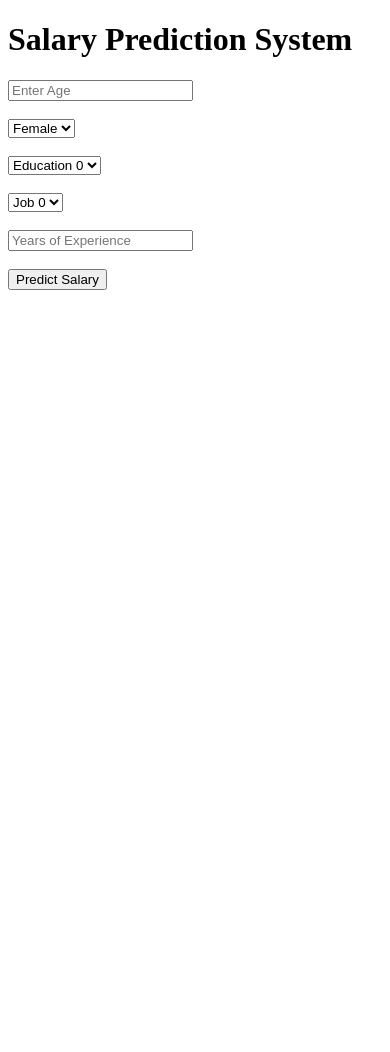
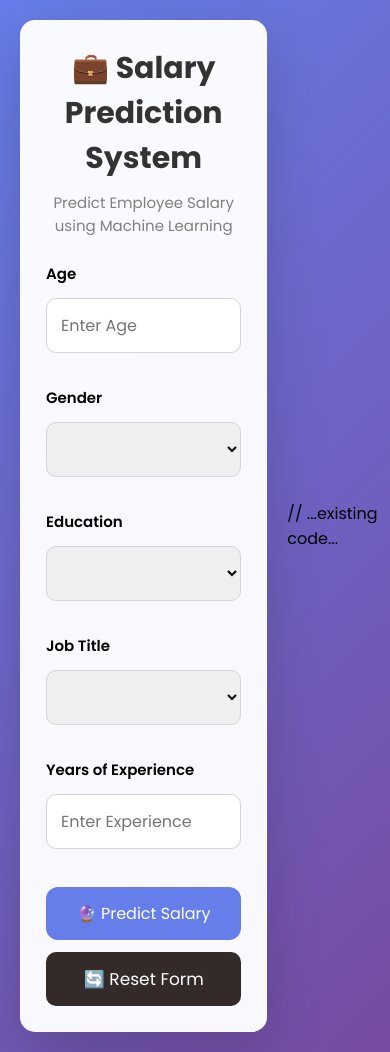
Before and after one commit to drajput2723/salary_prediction_ml, a Flask app: page / in a window 390 px wide. Before the commit the page ends 290 px from the top, so only its background shows below. Run offline with Flask 3, Linux system fonts and the light colour scheme; lists and menus that the app fills with data are empty; parts of the project's set-up code (start-up, migrations or seed data) failed here and were passed over.

Commit message:
Improved Salary Prediction Project UI with charts and responsive design

```diff
--- a/app.py
+++ b/app.py
@@ -1,32 +1,17 @@
-from flask import Flask, render_template, request
+from flask import Flask,render_template,request
 import joblib
+import pandas as pd
 
-app = Flask(__name__)
+app=Flask(__name__)
+model=joblib.load("salary_model.pkl")
+gender_encoder=joblib.load("gender_encoder.pkl")
+education_encoder=joblib.load("education_encoder.pkl")
+feature_columns=joblib.load("feature_columns.pkl")
+job_titles=joblib.load("job_titles.pkl")
 
-# Load trained model
-model = joblib.load("salary_model.pkl")
-
-# Encoded values (same as training)
-genders = {
-    0: "Female",
-    1: "Male"
-}
-
-educations = {
-    0: "Education 0",
-    1: "Education 1",
-    2: "Education 2",
-    3: "Education 3"
-}
-
-jobs = {
-    0: "Job 0",
-    1: "Job 1",
-    2: "Job 2",
-    3: "Job 3",
-    4: "Job 4"
-}
-
+genders=dict(enumerate(gender_encoder.classes_))
+educations=dict(enumerate(education_encoder.classes_))
+jobs = {i:title for i,title in enumerate(job_titles)}
 
 @app.route("/")
 def home():
@@ -34,29 +19,71 @@ def home():
         "index.html",
         genders=genders,
         educations=educations,
-        jobs=jobs
+        jobs=jobs,
+        age="",
+        experience="",
+        selected_gender=0,
+        selected_education=0,
+        selected_job=0
     )
-
-
 @app.route("/predict", methods=["POST"])
 def predict():
 
     age = float(request.form["age"])
-    gender = int(request.form["gender"])
-    education = int(request.form["education"])
-    job = int(request.form["job"])
+    gender_val = int(request.form["gender"])
+    education_val = int(request.form["education"])
+    job_val = int(request.form["job"])
     experience = float(request.form["experience"])
 
-    prediction = model.predict([[age, gender, education, job, experience]])
+    selected_job_title = job_titles[job_val]
+
+    input_data = pd.DataFrame(0, index=[0], columns=feature_columns)
+
+    input_data["Age"] = age
+    input_data["Gender"] = gender_val
+    input_data["Education Level"] = education_val
+    input_data["Years of Experience"] = experience
+
+    job_col_name = f"Job Title_{selected_job_title}"
+    if job_col_name in input_data.columns:
+        input_data[job_col_name] = 1
+
+    prediction = model.predict(input_data)
+    predicted_salary = float(prediction[0])
+
+    monthly_salary = predicted_salary
+    yearly_salary = predicted_salary * 12
+    if predicted_salary < 50000:
+        salary_level = "🟢 Low Salary"
+    elif predicted_salary < 100000:
+        salary_level = "🟡 Average Salary"
+    elif predicted_salary < 150000:
+        salary_level = "🔵 High Salary"
+    else:
+        salary_level = "👑 Excellent Salary"
+
+    r2_score_value = "80.69%"
+    mae_value = "₹16,052"
+    rmse_value = "₹22,737"
 
     return render_template(
         "index.html",
-        prediction=f"Predicted Salary : ₹ {prediction[0]:,.2f}",
+        prediction=predicted_salary,
+        monthly_salary=monthly_salary,
+        yearly_salary=yearly_salary,
+        salary_level=salary_level,
+        r2_score_value=r2_score_value,
+        mae_value=mae_value,
+        rmse_value=rmse_value,
         genders=genders,
         educations=educations,
-        jobs=jobs
+        jobs=jobs,
+        age=age,
+        experience=experience,
+        selected_gender=gender_val,
+        selected_education=education_val,
+        selected_job=job_val
     )
 
-
 if __name__ == "__main__":
-    app.run(debug=True)
+    app.run(debug=True, use_reloader=False)
--- /dev/null
+++ b/static/script.js
@@ -0,0 +1,25 @@
+document.getElementById("salaryForm").addEventListener("submit", function (event) {
+
+    let age = parseInt(document.getElementById("age").value);
+
+    let experience = parseFloat(document.getElementById("experience").value);
+
+    if (age < 18) {
+        alert("Age must be at least 18 years.");
+        event.preventDefault();
+        return;
+    }
+
+    if (experience < 0) {
+        alert("Experience cannot be negative.");
+        event.preventDefault();
+        return;
+    }
+
+    if (experience > age - 18) {
+        alert("Experience cannot be greater than your working age.");
+        event.preventDefault();
+        return;
+    }
+
+});
--- /dev/null
+++ b/static/style.css
@@ -0,0 +1,262 @@
+*{
+    margin:0;
+    padding:0;
+    box-sizing:border-box;
+    font-family:'Poppins',sans-serif;
+}
+body{
+    background:linear-gradient(135deg,#667eea,#764ba2);
+    min-height:100vh;
+    display:flex;
+    justify-content:center;
+    align-items:center;
+}
+
+.container{
+    width:100%;
+    display:flex;
+    justify-content:center;
+    align-items:center;
+    padding:20px;
+    min-height:100vh;
+}
+.card{
+    width:750px;
+    max-width:95%;
+    background:rgba(255,255,255,0.96);
+    border-radius:20px;
+    padding:40px;
+    box-shadow:0 20px 60px rgba(0,0,0,0.18);
+    border:1px solid rgba(255,255,255,0.4);
+}
+
+h1{
+    text-align:center;
+    color:#333;
+    font-size:42px;
+    margin-bottom:10px;
+
+}
+
+.subtitle{
+    text-align:center;
+    color:gray;
+    margin:10px 0 25px;
+    font-size:17px;
+}
+
+label{
+    display:block;
+    margin-top:15px;
+    margin-bottom:5px;
+    font-weight:600;
+}
+
+input,
+select{
+    width:100%;
+    padding:14px 16px;
+    margin-top:8px;
+    margin-bottom:18px;
+    border:1px solid #d1d5db;
+    border-radius:10px;
+    font-size:16px;
+    outline:none;
+    transition:0.3s ease;
+    box-sizing:border-box;
+}
+
+input:focus,
+select:focus{
+    border-color:#4f46e5;
+    box-shadow:0 0 0 4px rgba(79,70,229,0.15);
+}
+
+button{
+    width:100%;
+    padding:16px;
+    margin-top:20px;
+    background:#667eea;
+    color:white;
+    border:none;
+    border-radius:12px;
+    font-size:18px;
+    cursor:pointer;
+    transition:.3s ease;
+}
+
+button:hover{
+    background:#4d63d6;
+
+    transform:translateY(-3px);
+
+    box-shadow:0 10px 20px rgba(102,126,234,.5);
+
+
+}
+
+.result{
+    margin-top:30px;
+    padding:25px;
+    border-radius:16px;
+    background:linear-gradient(135deg,#ecfdf5,#f0fdf4);
+    border-left:6px solid #22c55e;
+    box-shadow:0 10px 25px rgba(0,0,0,0.08);
+}
+
+.result h2{
+    color:rgb(64, 69, 75);
+    text-align:center;
+}
+
+.result hr{
+
+margin:15px 0;
+
+border:none;
+
+height:1px;
+
+background:#ddd;
+
+}
+
+.result p{
+
+font-size:18px;
+
+margin-top:10px;
+
+color:#555;
+
+}
+
+.result h1{
+    color:#166534;
+    font-size:42px;
+    margin:10px 0;
+    text-align:center;
+}
+
+.result h3{
+
+color:#333;
+
+font-size:25px;
+
+}
+.reset-btn{
+    width:100%;
+    padding:14px;
+    margin-top:12px;
+    background:#342a2a;
+    color:white;
+    border:none;
+    border-radius:10px;
+    font-size:17px;
+    cursor:pointer;
+    transition:.3s ease;
+}
+
+.reset-btn:hover{
+    background:#705036;
+    transform:translateY(-3px);
+}
+button:disabled{
+    opacity:0.7;
+    cursor:not-allowed;
+}
+/* ==========================
+   Model Performance Table
+========================== */
+
+.performance-table{
+    width:100%;
+    margin-top:20px;
+    border-collapse:collapse;
+    border-radius:12px;
+    overflow:hidden;
+    box-shadow:0 5px 15px rgba(0,0,0,0.1);
+}
+
+.performance-table th{
+    background:#2563eb;
+    color:white;
+    padding:14px;
+    font-size:16px;
+}
+
+.performance-table td{
+    padding:12px;
+    text-align:center;
+    border:1px solid #e5e7eb;
+}
+
+.performance-table tr:nth-child(even){
+    background:#f8fafc;
+}
+
+.performance-table tr:hover{
+    background:#dbeafe;
+    transition:0.3s;
+}
+
+.chart-container{
+    width:100%;
+    height:350px;
+    margin-top:20px;
+}
+
+/* ==========================
+   Mobile Responsive Design
+========================== */
+
+@media (max-width: 768px){
+
+    .container{
+        padding:20px;
+    }
+
+    .card{
+        width:100%;
+        max-width:100%;
+        padding:25px;
+        border-radius:15px;
+    }
+
+    h1{
+        font-size:30px;
+        text-align:center;
+    }
+
+    .subtitle{
+        font-size:15px;
+        text-align:center;
+    }
+
+    label{
+        font-size:15px;
+    }
+
+    input,
+    select,
+    button{
+        width:100%;
+        font-size:16px;
+        padding:14px;
+    }
+
+    .result h1{
+        font-size:32px;
+    }
+
+    .performance-table{
+        display:block;
+        overflow-x:auto;
+        white-space:nowrap;
+    }
+
+    .chart-container{
+        height:280px;
+    }
+}
--- a/templates/index.html
+++ b/templates/index.html
@@ -2,83 +2,233 @@
 <html>
 
 <head>
+    <meta charset="UTF-8">
+    <meta name="viewport" content="width=device-width, initial-scale=1.0">
 
     <title>Salary Prediction System</title>
 
+    <link rel="stylesheet" href="{{ url_for('static', filename='style.css') }}">
+
+    <link rel="preconnect" href="https://fonts.googleapis.com">
+
+    <link rel="preconnect" href="https://fonts.gstatic.com" crossorigin>
+
+    <link href="https://fonts.googleapis.com/css2?family=Poppins:wght@300;400;500;600;700&display=swap" rel="stylesheet">
+
+    <script src="https://cdn.jsdelivr.net/npm/chart.js"></script>
 </head>
 
 <body>
 
-<h1>Salary Prediction System</h1>
+<div class="container">
 
-<form action="/predict" method="POST">
+    <div class="card">
+
+        <h1>💼 Salary Prediction System</h1>
+
+        <p class="subtitle">
+            Predict Employee Salary using Machine Learning
+        </p>
+
+        <form id="salaryForm" action="/predict" method="POST">
+
+
+
+            <label>Age</label>
 
             <input
     type="number"
+    id="age"
     name="age"
     placeholder="Enter Age"
+    value="{{ age }}"
     required>
 
-    <br><br>
+            <label>Gender</label>
 
             <select name="gender">
-
                 {% for key,value in genders.items() %}
-
-        <option value="{{key}}">{{value}}</option>
-
+                <option value="{{key}}" {% if key == selected_gender %}selected{% endif %}>
+    {{value}}
+</option>
                 {% endfor %}
-
             </select>
 
-    <br><br>
+            <label>Education</label>
 
             <select name="education">
-
                 {% for key,value in educations.items() %}
-
-        <option value="{{key}}">{{value}}</option>
-
+                <option value="{{key}}" {% if key == selected_education %}selected{% endif %}>
+    {{value}}
+</option>
                 {% endfor %}
-
             </select>
 
-    <br><br>
+            <label>Job Title</label>
 
             <select name="job">
-
                 {% for key,value in jobs.items() %}
-
-        <option value="{{key}}">{{value}}</option>
-
+                <option value="{{key}}" {% if key == selected_job %}selected{% endif %}>
+    {{value}}
+</option>
                 {% endfor %}
-
             </select>
 
-    <br><br>
+            <label>Years of Experience</label>
 
             <input
        type="number"
+       id="experience"
        step="0.1"
        name="experience"
-        placeholder="Years of Experience"
+       placeholder="Enter Experience"
+       value="{{ experience }}"
        required>
 
-    <br><br>
-
-    <button type="submit">
-
-        Predict Salary
-
+            <button type="submit" id="predictBtn">
+    🔮 Predict Salary
+</button>
+            <button type="reset" class="reset-btn">
+              🔄 Reset Form
             </button>
 
         </form>
 
-<h2>
+        {% if prediction %}
 
-{{ prediction }}
+<div class="result">
 
-</h2>
+    <h2>💰 Predicted Salary</h2>
+
+    <h1>₹ {{ "{:,.2f}".format(prediction) }}</h1>
+
+    <hr>
+
+    <p>
+
+        📅 Monthly Salary
+
+    </p>
+
+    <h3>
+
+        ₹ {{ "{:,.2f}".format(monthly_salary) }}
+
+    </h3>
+    <hr>
+
+<p>
+    📈 Yearly Salary
+</p>
+<hr>
+
+<p>
+    🏆 Salary Level
+</p>
+
+<h3>
+    {{ salary_level }}
+</h3>
+<hr>
+
+<h2>📊 Model Performance</h2>
+
+<table class="performance-table">
+
+    <tr>
+        <th>Metric</th>
+        <th>Value</th>
+    </tr>
+
+    <tr>
+        <td>R² Score</td>
+        <td>{{ r2_score_value }}</td>
+    </tr>
+
+    <tr>
+        <td>MAE</td>
+        <td>{{ mae_value }}</td>
+    </tr>
+
+    <tr>
+        <td>RMSE</td>
+        <td>{{ rmse_value }}</td>
+    </tr>
+
+</table>
+<hr>
+
+<h2>📊 Salary Comparison Chart</h2>
+
+<div class="chart-container">
+    <canvas id="salaryChart"></canvas>
+</div>
+
+<h3>
+    ₹ {{ "{:,.2f}".format(yearly_salary) }}
+</h3>
+
+</div>
+
+{% endif %}
+
+    </div>
+
+</div>
+
+<script src="{{ url_for('static', filename='script.js') }}"></script>
+
+// ...existing code...
+<script>
+
+const ctx = document.getElementById('salaryChart');
+
+if (ctx) {
+    new Chart(ctx, {
+        type: 'bar',
+        data: {
+            labels: ['Monthly Salary', 'Yearly Salary'],
+            datasets: [{
+                label: 'Salary',
+                data: [
+                    Number("{{ monthly_salary|default(0) }}"),
+                    Number("{{ yearly_salary|default(0) }}")
+                ],
+                backgroundColor: [
+                    '#36A2EB',
+                    '#4BC0C0'
+                ],
+                borderColor: [
+                    '#1E88E5',
+                    '#009688'
+                ],
+                borderWidth: 2,
+                borderRadius: 10
+            }]
+        },
+        options: {
+            responsive: true,
+            maintainAspectRatio: false,
+
+            plugins: {
+                legend: {
+                    display: false
+                },
+                title: {
+                    display: true,
+                    text: 'Monthly vs Yearly Salary'
+                }
+            },
+
+            scales: {
+                y: {
+                    beginAtZero: true
+                }
+            }
+        }
+    });
+}
+</script>
 
 </body>
 
```
Also changed, not shown: main.py (+49 -27 lines), templates/requirements.txt (deleted), 7 other files. Lines whose indentation alone changed are shown as unchanged.
